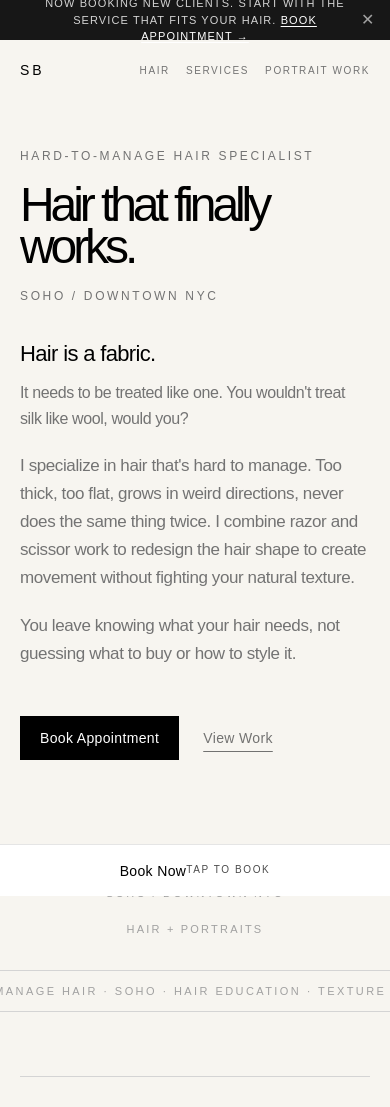
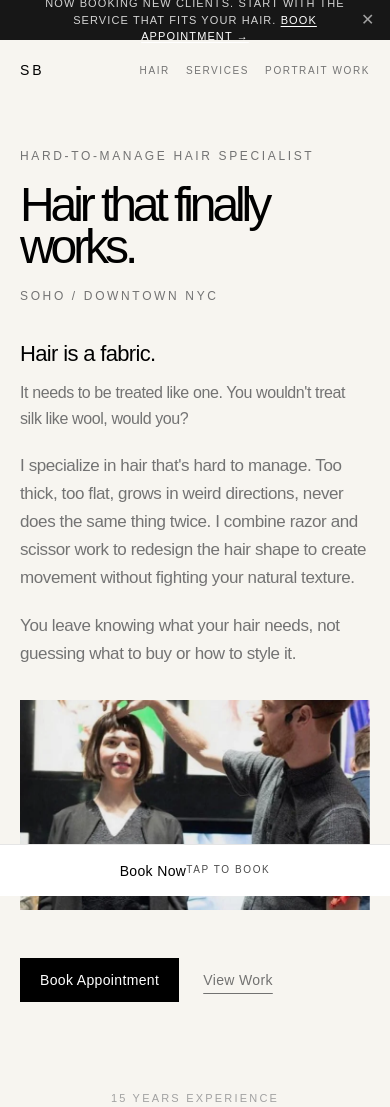
Before and after one commit to sambullen228-rgb/samuelbullen-site, a Next.js app: page / in a window 390 px wide. Shown: the top 1107 px of the page. Built offline with nearby package versions, Linux system fonts and the light colour scheme.

Commit message:
Add mobile hero image

```diff
--- a/app/page.tsx
+++ b/app/page.tsx
@@ -228,6 +228,16 @@ export default function Home() {
                 or how to style it.
               </p>
             </motion.div>
+            <div className="mt-8 block md:hidden">
+              <div className="aspect-[5/3] w-full overflow-hidden bg-neutral-200">
+                <img
+                  src="/images/me.jpg"
+                  alt="Samuel Bullen hairstylist working with client in SoHo NYC"
+                  className="h-full w-full object-cover"
+                  style={{ objectPosition: "center 20%" }}
+                />
+              </div>
+            </div>
             <motion.div
               variants={fadeUp}
               custom={5}
```
